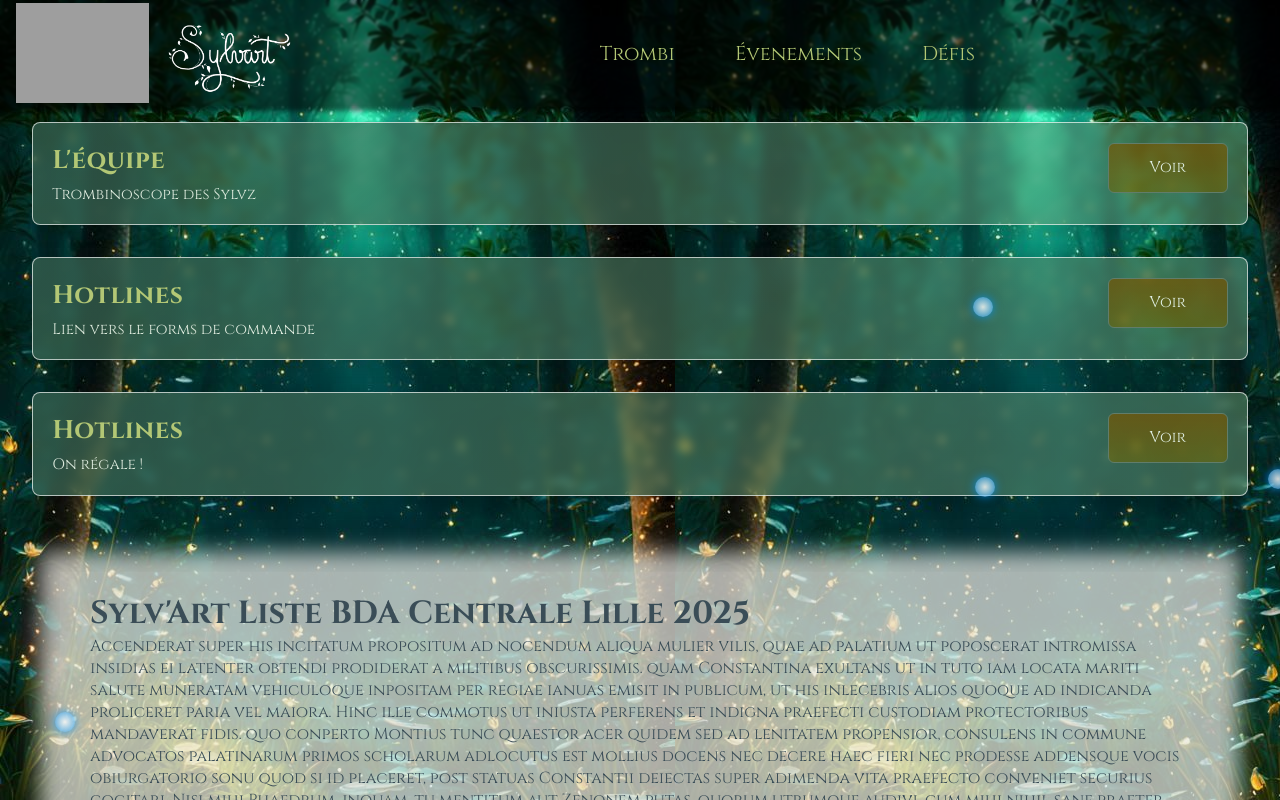
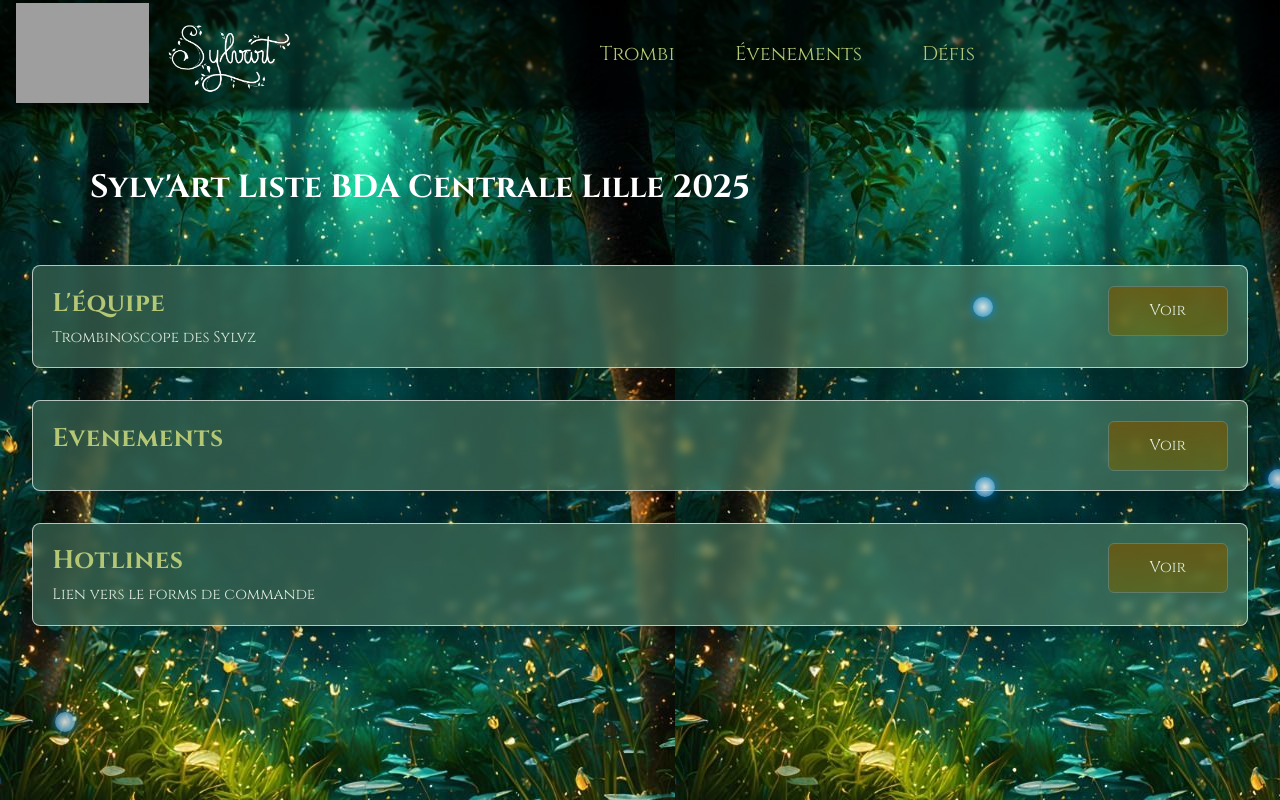
Before and after one commit to Silici8m/sylvart-website, a Vue app: page /#/ in a window 1280 px wide. Built offline with nearby package versions, Linux system fonts and the light colour scheme; grey boxes are pictures that could not be loaded.

Commit message:
Retour url avec sylvart-web

```diff
--- a/src/components/AppHomePageComponent.vue
+++ b/src/components/AppHomePageComponent.vue
@@ -2,7 +2,7 @@
     <div class="content-box">
         <div class="box-header">
             <h2 class="box-title">{{ props.title }}</h2>
-            <p class="box-subtext">{{ props.subtext }}</p>
+            <p v-if="props.subtext != ''" class="box-subtext">{{ props.subtext }}</p>
         </div>
         <button class="box-button" @click="handleClick">{{ props.buttonText }}</button>
    </div>
@@ -15,12 +15,12 @@ const props = defineProps({
     title: {
         type: String,
         required: true,
-        default: "Titre par défaut"
+        default: ""
     },
     subtext: {
         type: String,
         required: false,
-        default: "Texte par défaut"
+        default: ""
     },
     buttonText: {
         type: String,
--- a/src/views/HomePage.vue
+++ b/src/views/HomePage.vue
@@ -1,4 +1,9 @@
 <template>
+  <div class="content-container">
+    <div class="text-container">
+      <h1>Sylv'Art Liste BDA Centrale Lille 2025</h1>
+    </div>
+  </div>
   <HomePageComponent
     title="L'équipe"
     subtext="Trombinoscope des Sylvz"
@@ -6,34 +11,15 @@
     routeName="Trombi"
   />
   <HomePageComponent
+    title="Evenements"
+    buttonText="Voir"
+    routeName="Event"
+  />
+  <HomePageComponent
     title="Hotlines"
     subtext="Lien vers le forms de commande"
     routeName="Hotlines"
   />
-  <HomePageComponent
-    title="Hotlines"
-    subtext="On régale !"
-  />
-  <div class="content-container">
-    <div class="text-container">
-      <h1>Sylv'Art Liste BDA Centrale Lille 2025</h1>
-      <p>
-        Accenderat super his incitatum propositum ad nocendum aliqua mulier vilis, quae ad palatium ut poposcerat intromissa insidias ei latenter obtendi prodiderat a militibus obscurissimis. quam Constantina exultans ut in tuto iam locata mariti salute muneratam vehiculoque inpositam per regiae ianuas emisit in publicum, ut his inlecebris alios quoque ad indicanda proliceret paria vel maiora.
-        Hinc ille commotus ut iniusta perferens et indigna praefecti custodiam protectoribus mandaverat fidis. quo conperto Montius tunc quaestor acer quidem sed ad lenitatem propensior, consulens in commune advocatos palatinarum primos scholarum adlocutus est mollius docens nec decere haec fieri nec prodesse addensque vocis obiurgatorio sonu quod si id placeret, post statuas Constantii deiectas super adimenda vita praefecto conveniet securius cogitari.
-        Nisi mihi Phaedrum, inquam, tu mentitum aut Zenonem putas, quorum utrumque audivi, cum mihi nihil sane praeter sedulitatem probarent, omnes mihi Epicuri sententiae satis notae sunt. atque eos, quos nominavi, cum Attico nostro frequenter audivi, cum miraretur ille quidem utrumque, Phaedrum autem etiam amaret, cotidieque inter nos ea, quae audiebamus, conferebamus, neque erat umquam controversia, quid ego intellegerem, sed quid probarem.
-        Et quia Mesopotamiae tractus omnes crebro inquietari sueti praetenturis et stationibus servabantur agrariis, laevorsum flexo itinere Osdroenae subsederat extimas partes, novum parumque aliquando temptatum commentum adgressus. quod si impetrasset, fulminis modo cuncta vastarat. erat autem quod cogitabat huius modi.
-        Ideo urbs venerabilis post superbas efferatarum gentium cervices oppressas latasque leges fundamenta libertatis et retinacula sempiterna velut frugi parens et prudens et dives Caesaribus tamquam liberis suis regenda patrimonii iura permisit.
-      </p>
-      <h1>Titre 2 !</h1>
-      <p>
-        Accenderat super his incitatum propositum ad nocendum aliqua mulier vilis, quae ad palatium ut poposcerat intromissa insidias ei latenter obtendi prodiderat a militibus obscurissimis. quam Constantina exultans ut in tuto iam locata mariti salute muneratam vehiculoque inpositam per regiae ianuas emisit in publicum, ut his inlecebris alios quoque ad indicanda proliceret paria vel maiora.
-        Hinc ille commotus ut iniusta perferens et indigna praefecti custodiam protectoribus mandaverat fidis. quo conperto Montius tunc quaestor acer quidem sed ad lenitatem propensior, consulens in commune advocatos palatinarum primos scholarum adlocutus est mollius docens nec decere haec fieri nec prodesse addensque vocis obiurgatorio sonu quod si id placeret, post statuas Constantii deiectas super adimenda vita praefecto conveniet securius cogitari.
-        Nisi mihi Phaedrum, inquam, tu mentitum aut Zenonem putas, quorum utrumque audivi, cum mihi nihil sane praeter sedulitatem probarent, omnes mihi Epicuri sententiae satis notae sunt. atque eos, quos nominavi, cum Attico nostro frequenter audivi, cum miraretur ille quidem utrumque, Phaedrum autem etiam amaret, cotidieque inter nos ea, quae audiebamus, conferebamus, neque erat umquam controversia, quid ego intellegerem, sed quid probarem.
-        Et quia Mesopotamiae tractus omnes crebro inquietari sueti praetenturis et stationibus servabantur agrariis, laevorsum flexo itinere Osdroenae subsederat extimas partes, novum parumque aliquando temptatum commentum adgressus. quod si impetrasset, fulminis modo cuncta vastarat. erat autem quod cogitabat huius modi.
-        Ideo urbs venerabilis post superbas efferatarum gentium cervices oppressas latasque leges fundamenta libertatis et retinacula sempiterna velut frugi parens et prudens et dives Caesaribus tamquam liberis suis regenda patrimonii iura permisit.
-      </p>
-    </div>
-  </div>
 </template>
 
 <script setup>
@@ -49,12 +35,12 @@ import HomePageComponent from '@/components/AppHomePageComponent.vue';
   flex: 1;
 }
 .text-container {
-  --bg-color: #e9e9e3b8;
+  /* --bg-color: #ffffff86;
   background-color: var(--bg-color);
-  box-shadow: 0 0 20px 20px var(--bg-color);
+  box-shadow: 0 0 15px 15px var(--bg-color); */
   padding: 20px 30px;
-  margin: 40px 60px;
-  color: #3A4D57;
+  margin: 20px 60px;
+  color: #ffffff;
   height: auto;
 }
 
--- a/vue.config.js
+++ b/vue.config.js
@@ -2,8 +2,7 @@ const { defineConfig } = require('@vue/cli-service');
 
 module.exports = defineConfig({
   transpileDependencies: true,
-  // publicPath: process.env.NODE_ENV === "production" ? "/sylvart-website/" : "/",
-  publicPath: "/",
+  publicPath: process.env.NODE_ENV === "production" ? "/sylvart-website/" : "/",
 
   // Fusionner avec la configuration de compression des images
   chainWebpack(config) {
```
Also changed, not shown: 11 other files (tests, documents, lock files or other folders).
